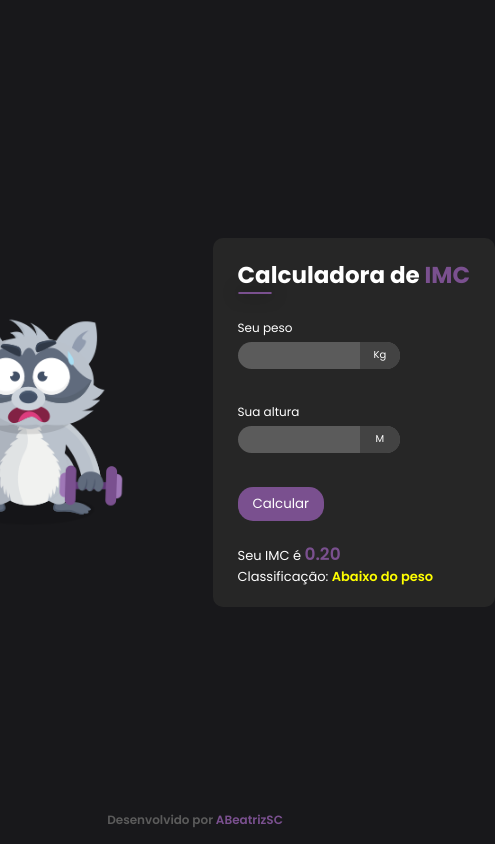
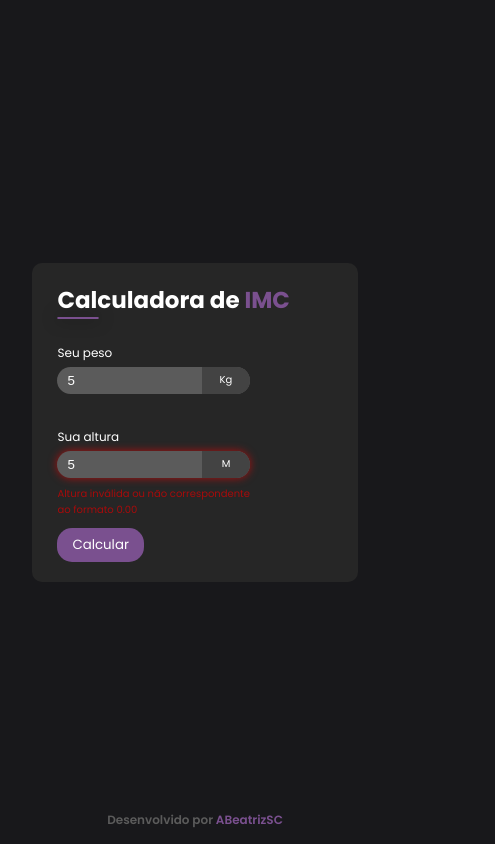
Before and after one commit to ABeatrizSC/bmi-calculator, a website built with Vite: page index.html in a window 390 px wide. Both pictures are taken after typing "5", "5" into the empty fields and a click on the button "Calcular". Shown: the whole page, 495 px wide, since content can reach past the window. Built offline with nearby package versions, Linux system fonts and the light colour scheme.

Commit message:
Ajustar erros no index.html, main.js e adc responsividade

```diff
--- a/index.html
+++ b/index.html
@@ -24,15 +24,15 @@
               <input type="number" id="input-weight">
               <span>Kg</span>
             </div>
-            <span class="error-message">Valor inválido.</span>
+            <span class="error-message">Peso inválido</span>
           </div>
           <div class="form__container-input">
-            <label for="input-weight">Sua altura</label>
+            <label for="input-height">Sua altura</label>
             <div class="input-style">
               <input type="number" id="input-height">
               <span>M</span>
             </div>
-            <span class="error-message">Valor inválido.</span>
+            <span class="error-message">Altura inválida ou não correspondente ao formato 0.00</span>
           </div>
           <button class="form-button" id="button-calculate" type="button">Calcular</button>
         </form>
--- a/src/scripts/main.js
+++ b/src/scripts/main.js
@@ -47,23 +47,22 @@ function showTheResultOnScreen(bmi) {
 }
 
 function areTheFieldsValid(weight, height) {
-    const validationPattern = new RegExp(/^\d{0,3}(\.\d{0,2})?$/i);
+    const weightValidationPattern = new RegExp(/^\d{0,3}(\.\d{0,2})?$/i);
+    const heightValidationPattern = new RegExp(/^\d{1}(\.\d{0,2})+$/i);
 
-    isWeightValid = validationPattern.test(weight);
-    isHeightValid = validationPattern.test(height);
+    isWeightValid = weightValidationPattern.test(weight) && weight > 0;
+    isHeightValid = heightValidationPattern.test(height);
 
     if (isWeightValid && isHeightValid) {
         return true;
     }
 
-    styleInvalidFields(isWeightValid, isHeightValid);
+    setInvalidFieldsStyle(isWeightValid, isHeightValid);
 
-    const containerAnswer = document.getElementById('container-answer').style.display = 'none';
     return false;
 }
 
-function styleInvalidFields(isWeightValid, isHeightValid) {
-    const inputsContainersArrays = document.getElementsByClassName('form__container-input');
+function setInvalidFieldsStyle(isWeightValid, isHeightValid) {
     const inputStyleArray = document.getElementsByClassName('input-style');
     const errorMessagesArray = document.getElementsByClassName('error-message');
 
@@ -76,6 +75,8 @@ function styleInvalidFields(isWeightValid, isHeightValid) {
         inputStyleArray[1].classList.add('invalid-field');
         errorMessagesArray[1].style.visibility = 'visible';
     }
+
+    document.getElementById('container-answer').style.display = 'none';
 }
 
 function removeStyleInvalidFields() {
--- a/src/styles/style.css
+++ b/src/styles/style.css
@@ -3,8 +3,6 @@
     margin: 0;
     box-sizing: border-box;
 }
-
-/* #452e98 */
 
 html {
     width: 100dvw;
@@ -174,3 +172,13 @@ p, label {
         text-decoration: none;
     }
 }
+
+@media screen and (max-width: 652px) {
+    .container {
+        justify-content: center;
+        width: auto;
+        & .container__img {
+            display: none;
+        }
+    }
+}
```
